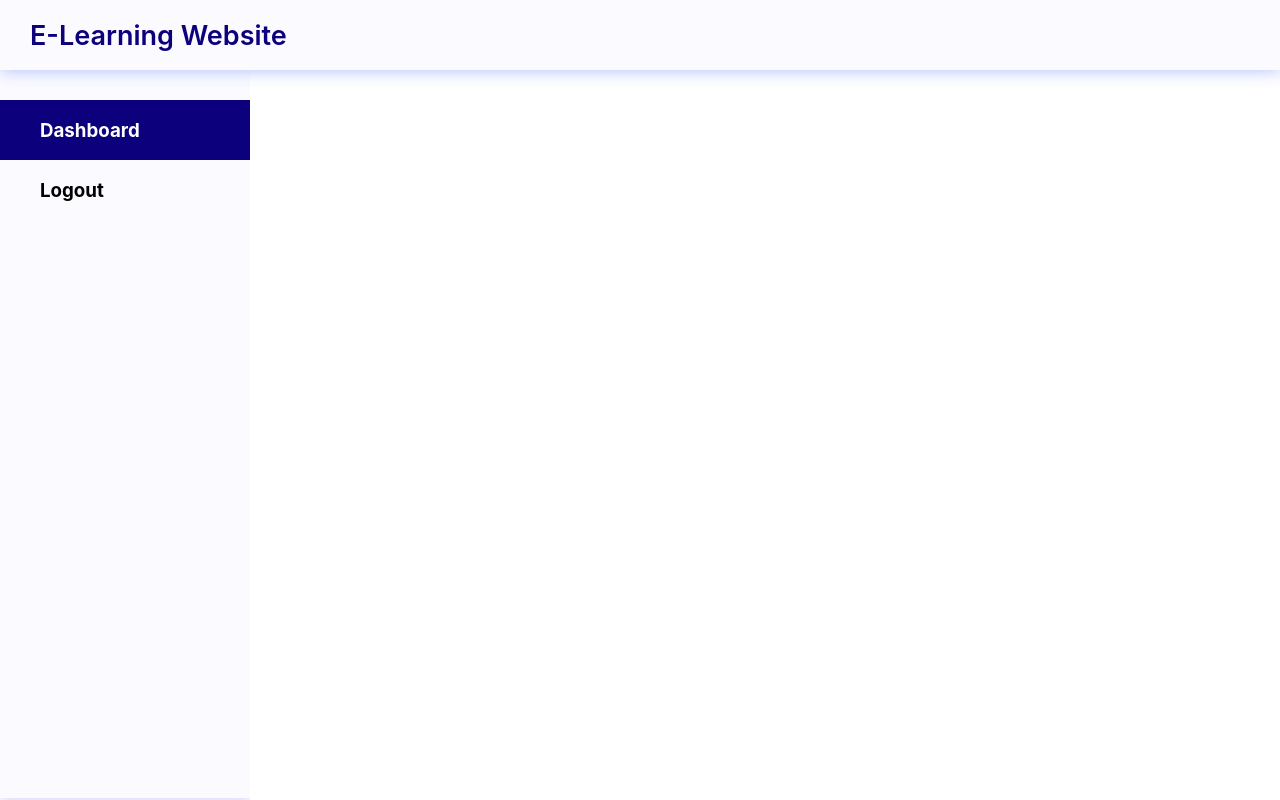
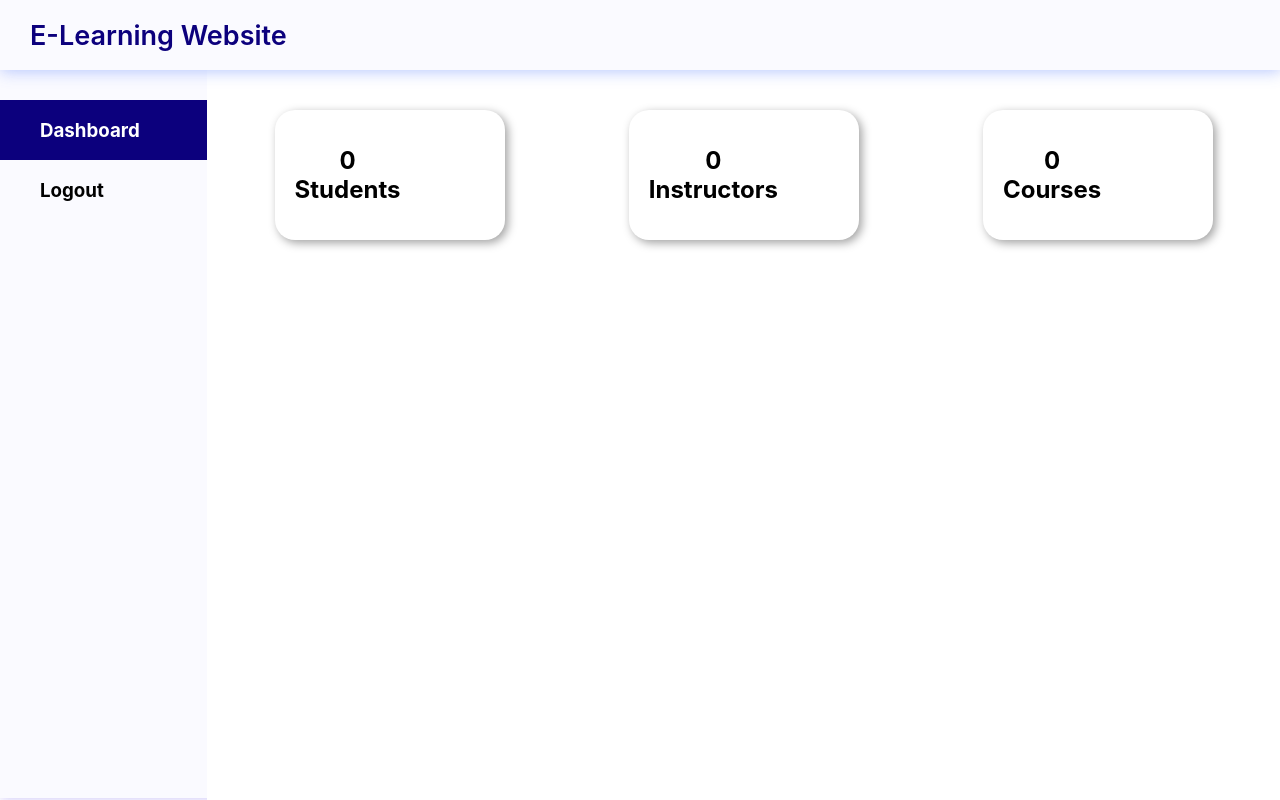
Before and after one commit to yousifdahabra/e-learning-website, a React (Create React App) app in the folder learning/: page /AdminDashboard in a window 1280 px wide. Built offline with nearby package versions, Linux system fonts and the light colour scheme.

Commit message:
Add new admin folder in components folder abd add  Boxes components

```diff
--- /dev/null
+++ b/learning/src/components/admin/Boxes.jsx
@@ -0,0 +1,34 @@
+import React from "react";
+
+const Boxes = () =>{
+    return (
+        <div className="flex justify-content-evenly align-items-center justify-content-space-around flex-wrap box-container ">
+        <div className="flex align-items-center justify-content-space-between box ">
+            <div className="topic">
+                <h2 id="incomes" className="topic-heading ">0</h2>
+                <h2 className="topic-title">Students</h2>
+            </div>
+            <i className="fa fa-plus" aria-hidden="true"></i>
+        </div>
+
+        <div className="flex align-items-center justify-content-space-between box ">
+            <div className="topic">
+                <h2 className="topic-heading">0</h2>
+                <h2 className="topic-title">Instructors</h2>
+            </div>
+            <i className="fa fa-minus" aria-hidden="true"></i>
+        </div>
+
+        <div className="flex align-items-center justify-content-space-between box ">
+            <div className="topic">
+                <h2   className="topic-heading">0</h2>
+                <h2 className="topic-title">Courses</h2>
+            </div>
+            <i className="fa fa-balance-scale" aria-hidden="true"></i>
+        </div>
+    </div>
+
+    )
+};
+
+export default Boxes;
--- a/learning/src/pages/AdminDashboard.jsx
+++ b/learning/src/pages/AdminDashboard.jsx
@@ -1,7 +1,8 @@
 import React, { useEffect, useState } from "react";
 import { useNavigate } from "react-router-dom";
 import Header from '../components/base/Header'
-import AdminNavContainer from '../components/AdminNavContainer'
+import AdminNavContainer from '../components/admin/AdminNavContainer'
+import Boxes from '../components/admin/Boxes'
 import axios from "axios";
 
 
@@ -13,6 +14,11 @@ const AdminDashboard = () =>{
         <div className="flex main-container">
 
         <AdminNavContainer/>
+        <div className="main">
+        <Boxes/>
+
+        </div>
+
         </div>
         </>
     );
```
Also changed, not shown: learning/src/components/admin/AdminNavContainer.jsx (renamed from learning/src/components/AdminNavContainer.jsx).
